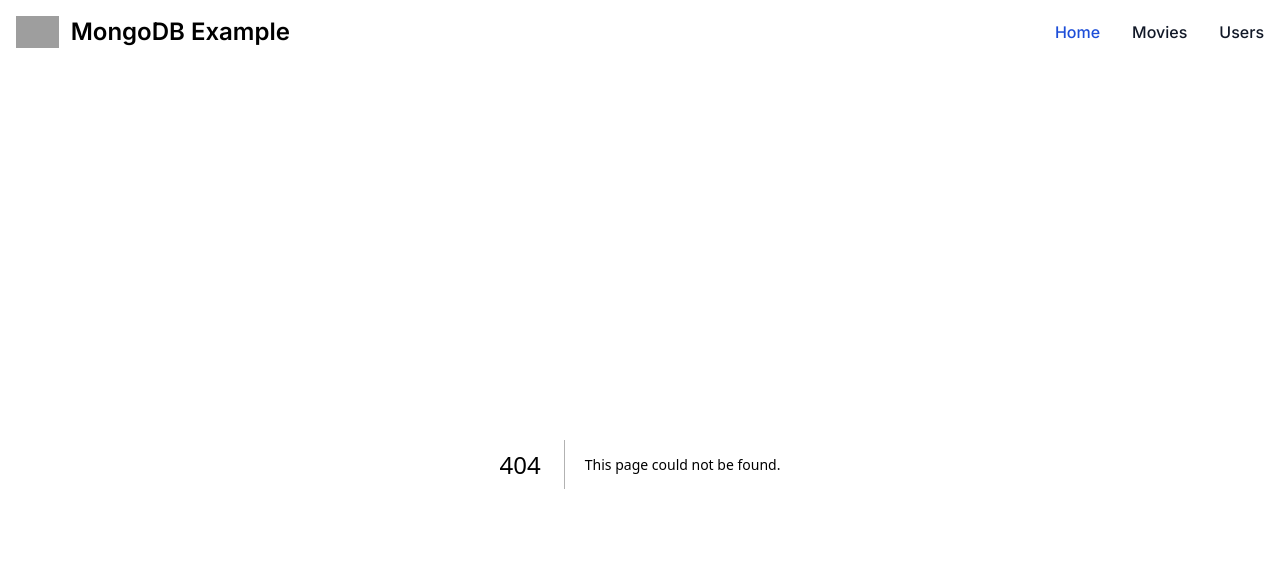
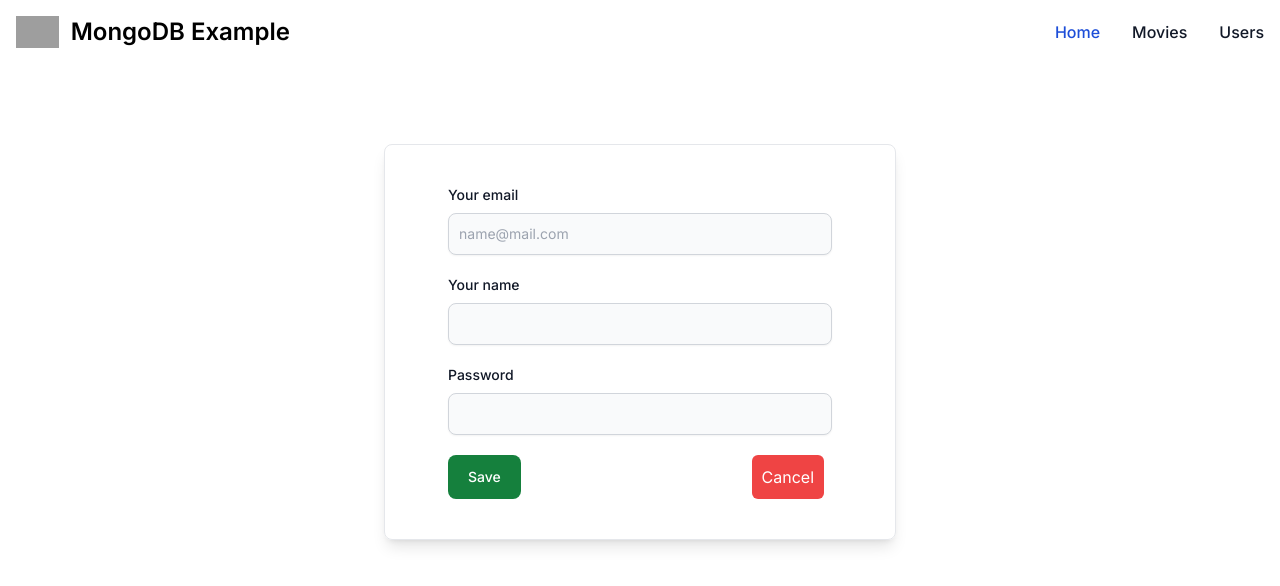
Before and after one commit to gokhanSucsuz/nextjs-mongo-database-serveractions, a Next.js app: page /createuser in a window 1280 px wide. Before the commit this address had no page. Shown: the top 586 px of the page. Built offline with nearby package versions, Linux system fonts and the light colour scheme; no server answers; grey boxes are pictures that could not be loaded.

Commit message:
new user adding action is ok

```diff
--- /dev/null
+++ b/app/actions/addUserAction.ts
@@ -0,0 +1,22 @@
+"use server";
+import DbHelper from "../utils/dbHelpers";
+import { Collection } from "mongodb";
+import { redirect } from "next/navigation";
+
+export async function addUser(formData: FormData) {
+	const userName = formData.get("userName");
+	const email = formData.get("email");
+	const password = formData.get("password");
+	await DbHelper.connect();
+	const collection: Collection = DbHelper.getCollection("users");
+	const obj = {
+		name: userName,
+		email,
+		password
+	};
+	const response = await collection.insertOne(obj);
+	if (response.insertedId) {
+		redirect("/users");
+	}
+	return response;
+}
--- a/app/components/userList.jsx
+++ b/app/components/userList.jsx
@@ -9,7 +9,7 @@ const UserList = (p) => {
             <div className="flex flex-col sm:flex-row flex-wrap  overflow-hidden space-x-4 rtl:space-x-reverse">
                 <div className="flex-shrink-0">
                     <img className="w-8 h-8 rounded-full"
-                        src={`https://ui-avatars.com/api/?name=${p.name.charAt(0)}`}
+                        src={`https://ui-avatars.com/api/?name=${p.name}`}
                     />
                 </div>
                 <div className="flex-1 min-w-0">
--- /dev/null
+++ b/app/createuser/page.jsx
@@ -0,0 +1,44 @@
+"use client"
+import React, { useState } from 'react'
+import { addUser } from '../actions/addUserAction'
+import Link from 'next/link'
+import { CiCircleRemove } from 'react-icons/ci'
+
+const CreateUser = () => {
+    const [adding, setAdding] = useState(false)
+    const handleClick = async () => {
+        setAdding(true)
+        setTimeout(() => {
+            setAdding(false)
+        }, 3000)
+
+    }
+
+    return (
+        <div className=' p-10 border max-w-lg mx-auto my-20 shadow-lg rounded-lg'>
+            <form className="max-w-sm mx-auto" action={addUser}>
+                <div className="mb-5">
+                    <label htmlFor="email" className="block mb-2 text-sm font-medium text-gray-900 dark:text-white">Your email</label>
+                    <input name='email' type="email" id="email" className="shadow-sm bg-gray-50 border border-gray-300 text-gray-900 text-sm rounded-lg focus:ring-blue-500 focus:border-blue-500 block w-full p-2.5 dark:bg-gray-700 dark:border-gray-600 dark:placeholder-gray-400 dark:text-white dark:focus:ring-blue-500 dark:focus:border-blue-500 dark:shadow-sm-light" placeholder="name@mail.com" required />
+                </div>
+                <div className="mb-5">
+                    <label htmlFor="name" className="block mb-2 text-sm font-medium text-gray-900 dark:text-white">Your name</label>
+                    <input name='userName' type="text" id="name" className="shadow-sm bg-gray-50 border border-gray-300 text-gray-900 text-sm rounded-lg focus:ring-blue-500 focus:border-blue-500 block w-full p-2.5 dark:bg-gray-700 dark:border-gray-600 dark:placeholder-gray-400 dark:text-white dark:focus:ring-blue-500 dark:focus:border-blue-500 dark:shadow-sm-light" required />
+                </div>
+                <div className="mb-5">
+                    <label htmlFor="repeat-password" className="block mb-2 text-sm font-medium text-gray-900 dark:text-white">Password</label>
+                    <input name='password' type="password" id="password" className="shadow-sm bg-gray-50 border border-gray-300 text-gray-900 text-sm rounded-lg focus:ring-blue-500 focus:border-blue-500 block w-full p-2.5 dark:bg-gray-700 dark:border-gray-600 dark:placeholder-gray-400 dark:text-white dark:focus:ring-blue-500 dark:focus:border-blue-500 dark:shadow-sm-light" required />
+                </div>
+                <div className='flex justify-between'>
+                    <button disabled={adding} onClick={handleClick} type="submit" className="text-white bg-green-700 hover:bg-green-800 focus:ring-4 focus:outline-none focus:ring-blue-300 font-medium rounded-lg text-sm px-5 py-2.5 text-center dark:bg-green-600 dark:hover:bg-green-700 dark:focus:ring-green-800">Save</button>
+                    <Link href="/users" className='bg-red-500 hover:bg-red-700 text-white p-2.5 rounded-md mx-2'>Cancel</Link>
+                </div>
+            </form>
+            <div
+                className={`bg-green-500 hover:bg-green-700 text-white font-bold my-4 p-2 rounded-md ${adding ? "" : "hidden"}`}> New User Saving...</div>
+        </div>
+
+    )
+}
+
+export default CreateUser
--- a/app/users/page.jsx
+++ b/app/users/page.jsx
@@ -1,6 +1,7 @@
 import React from 'react'
 import { getAllUsers } from '../actions/getDataAction'
 import UserList from "../components/userList"
+import Link from 'next/link'
 
 
 const Users = async () => {
@@ -8,6 +9,7 @@ const Users = async () => {
     return (
         <main className="flex flex-col gap-4 min-h-screen p-8">
             <h1 className='text-3xl p-2 shadow-lg border text-white bg-blue-600 text-center font-bold'>Total users: {data.length}</h1>
+            <Link href="/createuser" className='bg-green-600 text-white w-fit p-2 rounded-md'>Add User</Link>
             <ul className="w-full divide-y border p-3 divide-gray-200 dark:divide-gray-700">
 
                 {data.map((item) => {
```
